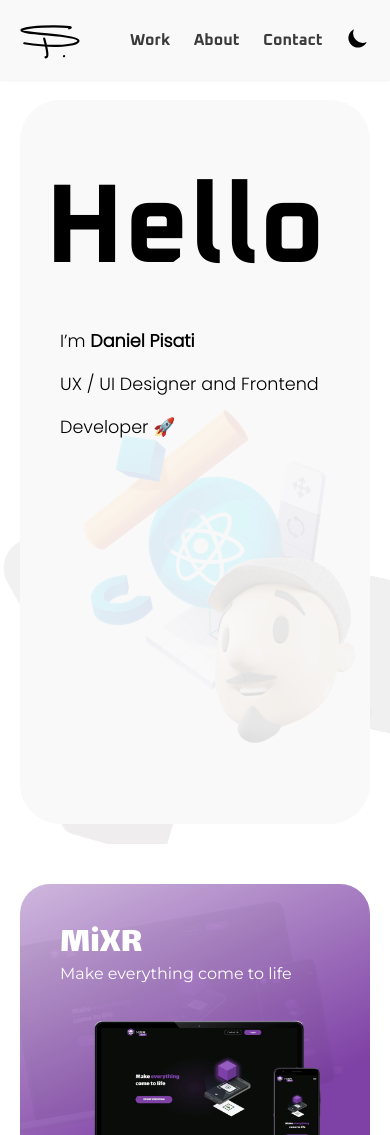
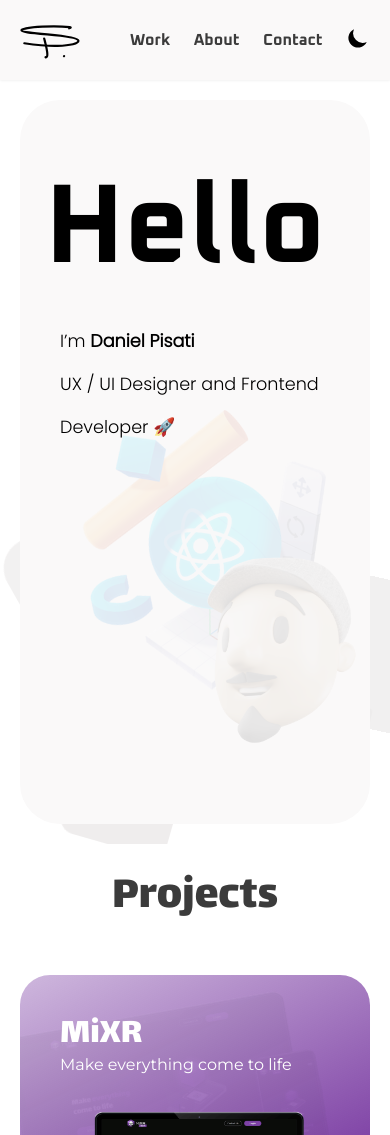
Before and after one commit to dpisati/portfolio, a Next.js app: page / in a window 390 px wide. Shown: the top 1135 px of the page. Built offline with nearby package versions, Linux system fonts and the light colour scheme.

Commit message:
project title

```diff
--- a/src/pages/index.js
+++ b/src/pages/index.js
@@ -151,8 +151,9 @@ export default function Home() {
             <Header isLandingPage={true} />
             <Hero />
 
-            <span id="work" style={{ position: 'relative', top: -110 }}></span>
+            <span id="work" style={{ position: 'relative', top: -80 }}></span>
 
+            <h2 className={styles.projectsTitle}>Projects</h2>
             <div className={styles.projectsContainer}>
                 {projects.map((project) => {
                     return <ProjectCard key={project.slug} project={project} />;
--- a/src/pages/styles.module.css
+++ b/src/pages/styles.module.css
@@ -6,10 +6,23 @@
     gap: 40px;
 }
 
-
+.projectsTitle {
+    font-family: 'Lalezar', sans-serif;
+    font-weight: normal;
+    font-size: 4rem;
+    display: block;
+    text-align: center;
+    margin-top: 2rem;
+    color: var(--text-primary);
+}
 
 @media (max-width: 500px) {
     .projectsContainer {
         grid-template-columns: repeat(auto-fit, minmax(250px, 1fr));
     }
+
+    .projectsTitle {
+        font-size: 3rem;
+        margin-top: 1rem;
+    }
 }
```
